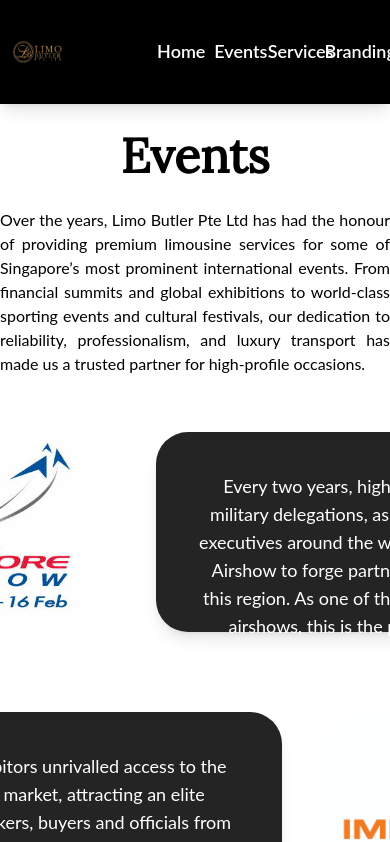
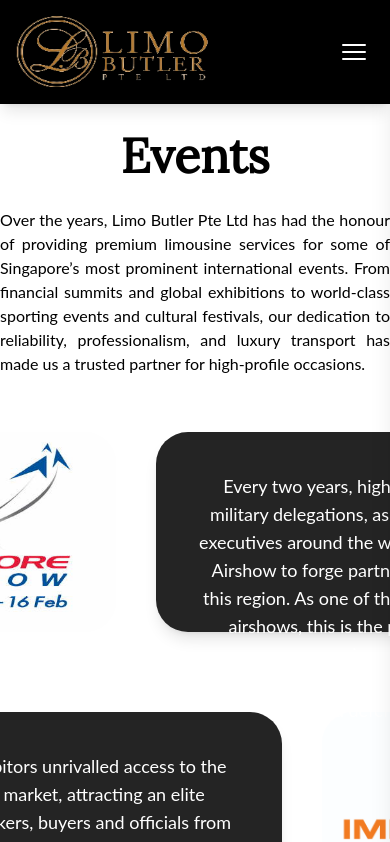
Before and after one commit to YeoBohShin/LB-main, a React (Vite) app: page /LB-main/events in a window 390 px wide. Shown: the top 842 px of the page. Built offline with nearby package versions, Linux system fonts and the light colour scheme.

Commit message:
Add menu to navbar

```diff
--- a/src/App.jsx
+++ b/src/App.jsx
@@ -1,3 +1,4 @@
+import { useState } from 'react';
 import { Routes, Route } from 'react-router-dom';
 import NavBar  from './NavBar';
 import Home from './Home';
@@ -6,14 +7,35 @@
 import Events from './Events/Events';
 import Branding from './Branding/Branding';
 import Contact from './Contact/Contact';
+import Menu from './NavBar/Menu';
 import './App.css';
 
 function App() {
+  const [is_Open, setIsOpen] =  useState(false);
+
+  const toggleMenu = () => {
+    setIsOpen(!is_Open);
+  };
+
+  const closeMenu = () => {
+    setIsOpen(false);
+  };
+
+  const overlayStateClasses = is_Open
+    ? "opacity-50"
+    : "opacity-0 pointer-events-none";
 
   return (
     <>
     <div className="min-h-screen flex flex-col min-w-screen bg-primary text-base-content">
-      <NavBar />
+      <div
+        onClick={closeMenu}
+        className={`fixed inset-0 bg-black z-50 transition-opacity duration-300 ease-in-out ${overlayStateClasses}`}
+        aria-hidden="true"
+      />
+
+      <Menu isOpen={is_Open} onClose={closeMenu} />
+      <NavBar setIsOpen={setIsOpen} />
       <Routes>
         <Route path="/" element={<Home />} />
         <Route path="/services" element={<Services />} />
--- a/src/Branding/BrandingHomePage.jsx
+++ b/src/Branding/BrandingHomePage.jsx
@@ -5,7 +5,7 @@
   return (
     <div className="flex flex-col xl:flex-row-reverse items-center xl:min-h-screen mb-5 xl:mb-0 mx-5 xl:mx-0">
       <motion.div
-        className="flex flex-col items-center justify-center text-center p-8 xl:absolute xl:top-18/4 xl:left-1/7 xl:w-1/4 bg-base-200 rounded-4xl shadow-lg z-10 mb-5 xl:mb-0"
+        className="flex flex-col items-center justify-center text-center p-8 xl:absolute xl:top-19/4 xl:left-1/7 xl:w-1/4 bg-base-200 rounded-4xl shadow-lg z-10 mb-5 xl:mb-0"
         initial={{ x: -100, opacity: 0 }}
         whileInView={{ x: 0, opacity: 1 }}
         viewport={{ once: true, amount: 0.3 }}
--- a/src/Events/EventsHomePage.jsx
+++ b/src/Events/EventsHomePage.jsx
@@ -4,7 +4,7 @@
 export default function EventsHomePage() {
   return (
     <div className="flex flex-col items-center justify-center xl:min-h-screen text-white mx-5 xl:mx-0">
-      <motion.div className="text-center p-10 xl:absolute top-11/5 z-10 text-base-100"
+      <motion.div className="text-center p-10 xl:absolute top-18/7 z-10 xl:text-base-100 bg-base-200 xl:bg-transparent rounded-4xl shadow-lg xl:shadow-none"
         initial={{ x: 100, opacity: 0 }}
         whileInView={{ x: 0, opacity: 1 }}
         viewport={{ once: true, amount: 0.3 }}
@@ -14,7 +14,7 @@
         <p className="w-[375px] text-lg">
           Check out past events that Limo Butler Pte Ltd has been a part of, showcasing our premium limousine services at some of Singapore's most prominent international events.
         </p>
-        <Link to="/events" className="btn btn-neutral mt-3">
+        <Link to="/events" className="btn xl:btn-neutral mt-3 btn-primary">
           View Events
         </Link>
       </motion.div>
--- a/src/Footer.jsx
+++ b/src/Footer.jsx
@@ -24,7 +24,7 @@
           </ul>
           <div className="flex flex-col mt-5">
             <h1 className="text-3xl font-bold ml-5">Find Us</h1>
-          <div className="text-lg m-5 mb-0 flex flex-row">
+          <div className="text-lg m-5 mb-5 flex flex-row xl:mb-0">
             <strong className="mr-3">Address: </strong>
             <p>
               33 Ubi Avenue 3, VERTEX, #05-67, Singapore 408868
--- a/src/Home.jsx
+++ b/src/Home.jsx
@@ -4,7 +4,6 @@
 import EventsHomePage from "./Events/EventsHomePage";
 import AboutUsHomePage from "./AboutUs/AboutUsHomePage";
 import BrandingHomePage from "./Branding/BrandingHomePage";
-import ContactHomePage from "./Contact/ContactHomePage";
 import Footer from "./Footer";
 
 export default function Home() {
@@ -16,15 +15,14 @@
     <>
       <div className="xl:min-h-screen text-center text-base-content items-center justify-center mx-5 mt-5 mb-5 xl:mb-0 xl:mx-0 xl:mt-0">
         <motion.p
-          // className="bg-base-200 xl:bg-[rgba(0,0,0,0.5)] text-white text-center text-4xl z-10 p-10 rounded-4xl shadow-lg md:absolute md:left-1/2 md:top-1/3 md:transform md:-translate-x-1/2 md:-translate-y-1/2 mb-5 md:mb-0"
-          className="text-secondary text-center text-5xl z-10 p-10 md:absolute md:left-1/2 md:top-1/3 md:transform md:-translate-x-1/2 md:-translate-y-1/2 mb-5 md:mb-0"
+          className="text-primary text-center text-5xl z-10 p-10 xl:absolute xl:left-1/2 xl:top-1/3 xl:transform xl:-translate-x-1/2 xl:-translate-y-1/2 mb-5 xl:mb-0 bg-base-200 xl:bg-transparent rounded-4xl shadow-lg xl:shadow-none xl:text-secondary"
           initial={{ x: "100vw", opacity: 0 }}
           animate={{ x: 0, opacity: 1 }}
           transition={{ type: "spring", stiffness: 80, damping: 18, duration: 0.6 }}>
           Your Preferred Singapore Limousine Services Provider
         </motion.p>
         <img
-          src="./HomePage.jpg"
+          src="./Homepage2.jpeg"
           alt="Limo"
           className="w-full h-full rounded-4xl xl:rounded-none"
         />
--- a/src/NavBar.jsx
+++ b/src/NavBar.jsx
@@ -1,8 +1,9 @@
 import { useState, useEffect, useRef } from 'react';
 import { Link } from 'react-router-dom';
+import MenuIcon from './NavBar/MenuIcon';
 import LBLogo from './Logo/LBLogo';
 
-export default function NavBar() {
+export default function NavBar({ setIsOpen }) {
     const [visible, setVisible] = useState(true);
     const lastScrollY = useRef(window.scrollY);
 
@@ -25,11 +26,11 @@
         }, []);
 
     return (
-        <nav className={`sticky top-0 w-full flex flex-row justify-between items-center gap-25 transition-transform duration-300 z-50 ${
+        <nav className={`sticky top-0 w-full flex flex-row justify-between items-center gap-25 transition-transform duration-300 z-40 ${
             visible ? "translate-y-0" : "-translate-y-full"
           } shadow-lg bg-secondary`}>
             <Link to="/"><LBLogo /></Link>
-            <ul className="flex text-lg font-semibold justify-between items-center w-200 h-26">
+            <ul className="flex text-lg font-semibold justify-between items-center w-200 h-26 hidden md:flex">
                 <li className="h-full flex items-center justify-center w-1/4 text-primary hover:text-info border-b-2 border-transparent hover:border-info text-center">
                     <Link to="/">Home</Link>
                 </li>
@@ -42,13 +43,8 @@
                 <li className="h-full flex items-center justify-center w-1/4 text-primary hover:text-info border-b-2 border-transparent hover:border-info text-center">
                     <Link to="/branding">Branding</Link>
                 </li>
-                {/* <li className="h-full flex items-center justify-center w-1/5 text-primary hover:text-info border-b-2 border-transparent hover:border-info text-center">
-                    <Link to="/about">About Us</Link>
-                </li>
-                <li className="h-full flex items-center justify-center w-1/5 text-primary hover:text-info border-b-2 border-transparent hover:border-info text-center">
-                    <Link to="/contact">Contact</Link>
-                </li> */}
             </ul>
+            <MenuIcon setIsOpen={setIsOpen} />
         </nav>
     );
 }
--- /dev/null
+++ b/src/NavBar/Menu.jsx
@@ -0,0 +1,35 @@
+import { Link } from "react-router-dom";
+
+export default function Menu({ isOpen, onClose }) {
+    const baseClasses =
+    "fixed top-0 right-0 w-80 max-w-[80vw] h-full bg-secondary shadow-xl z-50";
+
+  const transitionClasses =
+    "transform transition-transform duration-300 ease-in-out";
+
+  const stateClasses = isOpen ? "translate-x-0" : "translate-x-full";
+
+  return (
+    <div className={`${baseClasses} ${transitionClasses} ${stateClasses}`}>
+      <div className="flex justify-between items-center mb-6 border-b-2 border-gray-700">
+        <h2 className="text-4xl text-white p-8 pl-4">Menu</h2>
+      </div>
+      <nav>
+        <ul className="space-y-2 flex flex-col text-lg font-semibold justify-between">
+          <li className="h-full flex p-4 text-primary hover:text-info border-b-2 border-transparent hover:border-info">
+                    <Link to="/" onClick={onClose}>Home</Link>
+                </li>
+                <li className="h-full flex p-4 text-primary hover:text-info border-b-2 border-transparent hover:border-info">
+                    <Link to="/events" onClick={onClose}>Events</Link>
+                </li>
+                <li className="h-full flex p-4 text-primary hover:text-info border-b-2 border-transparent hover:border-info">
+                    <Link to="/services" onClick={onClose}>Services</Link>
+                </li>
+                <li className="h-full flex p-4 text-primary hover:text-info border-b-2 border-transparent hover:border-info">
+                    <Link to="/branding" onClick={onClose}>Branding</Link>
+                </li>
+        </ul>
+      </nav>
+    </div>
+    );
+}
--- /dev/null
+++ b/src/NavBar/MenuIcon.jsx
@@ -0,0 +1,23 @@
+export default function MenuIcon({ setIsOpen }) {
+    const handleClick = () => {
+        setIsOpen(prev => !prev);
+    };
+
+    return (
+        <svg
+            xmlns="http://www.w3.org/2000/svg"
+            fill="none"
+            viewBox="0 0 24 24"
+            strokeWidth={1.5}
+            stroke="currentColor"
+            className="w-8 h-8 text-primary hover:text-info cursor-pointer mr-5 md:hidden"
+            onClick={handleClick}
+        >
+            <path
+            strokeLinecap="round"
+            strokeLinejoin="round"
+            d="M3.75 6.75h16.5M3.75 12h16.5m-16.5 5.25h16.5"
+            />
+   </svg>
+    );
+}
--- a/src/Services/ServicesHomePage.jsx
+++ b/src/Services/ServicesHomePage.jsx
@@ -5,7 +5,7 @@
   return (
     <div className="flex flex-col xl:flex-row xl:min-h-screen text-center mx-5 items-center justify-start text-primary mb-5 xl:mb-0">
       <motion.div
-        className="bg-base-200 z-10 p-10 rounded-4xl shadow-lg relative flex flex-col justify-center items-center mt-5 xl:mt-0 xl:absolute xl:top-7/2 xl:right-1/7 max-w-md"
+        className="bg-base-200 z-10 p-10 rounded-4xl shadow-lg relative flex flex-col justify-center items-center mt-5 xl:mt-0 xl:absolute xl:top-19/5 xl:right-1/7 max-w-md"
         initial={{ x: -100, opacity: 0 }}
         whileInView={{ x: 0, opacity: 1 }}
         viewport={{ once: true, amount: 0.3 }}
```
Also changed, not shown: src/AboutUs/AboutUsHomePage.jsx (+15 -15 lines), src/Logo/LBLogo.jsx (+0 -12 lines), public/Homepage2.jpeg (added).
